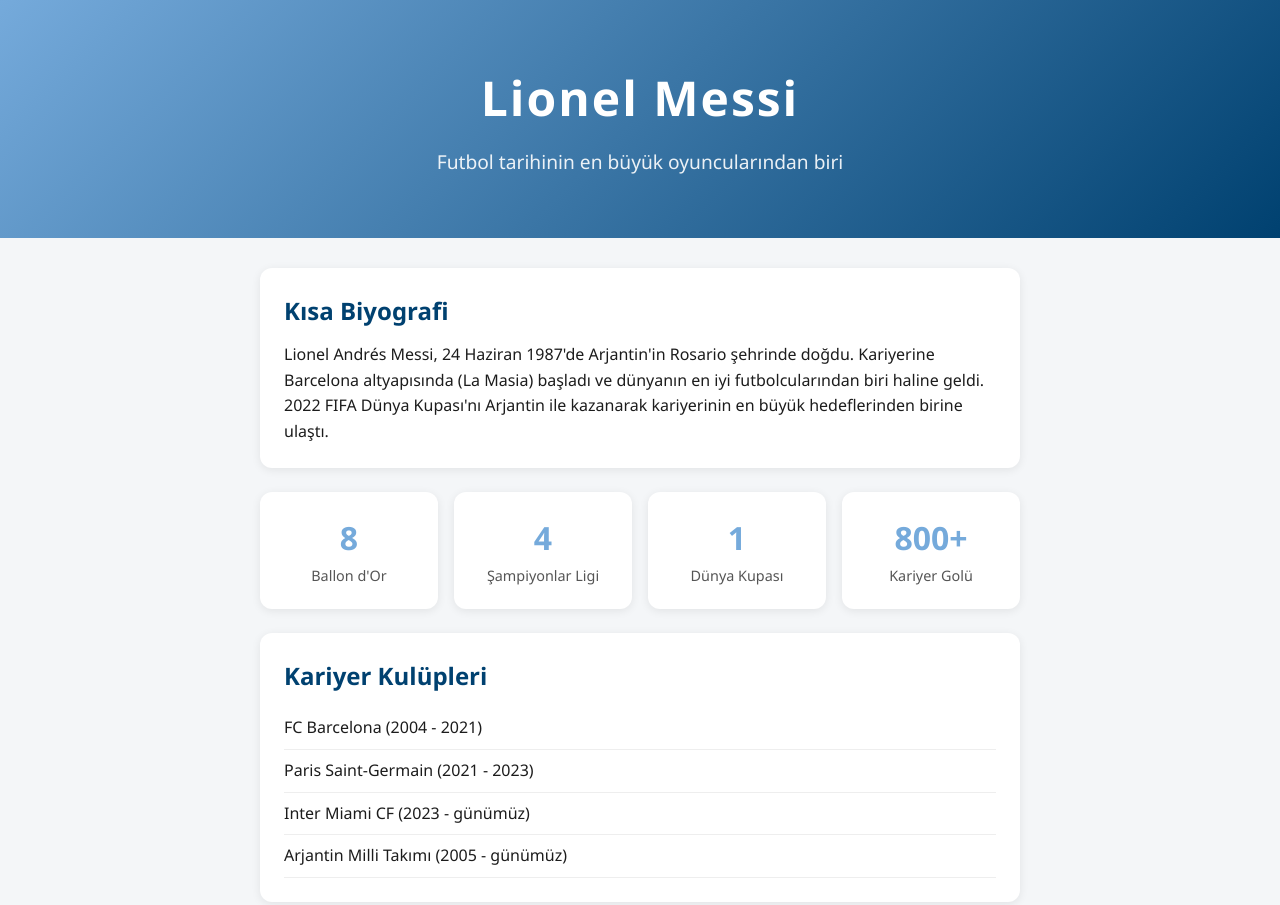
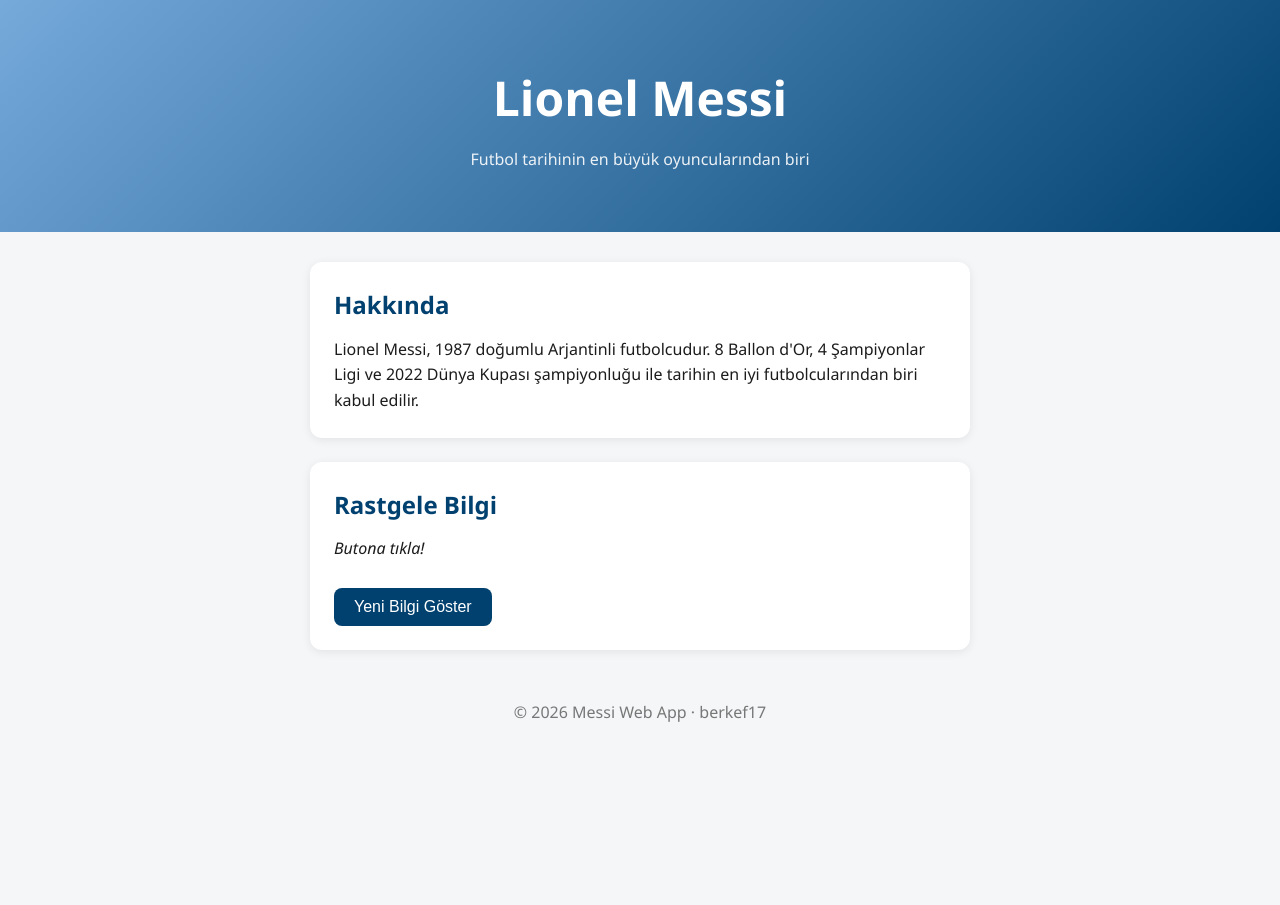
Before and after one commit to berkef17/messiwebapp2, a website: page index.html in a window 1280 px wide. Shown: the top 905 px of the page. After the commit the page ends 800 px from the top, so only its background shows below. Drawn offline with Linux system fonts and the light colour scheme.

Commit message:
Simplify to single-file static web app

```diff
--- a/index.html
+++ b/index.html
@@ -3,8 +3,46 @@
 <head>
   <meta charset="UTF-8" />
   <meta name="viewport" content="width=device-width, initial-scale=1.0" />
-  <title>Lionel Messi - Hakkında</title>
-  <link rel="stylesheet" href="style.css" />
+  <title>Lionel Messi</title>
+  <style>
+    * { margin: 0; padding: 0; box-sizing: border-box; }
+    body {
+      font-family: 'Segoe UI', Tahoma, sans-serif;
+      background: #f4f6f8;
+      color: #1c1c1c;
+      line-height: 1.6;
+    }
+    .hero {
+      background: linear-gradient(135deg, #75aadb, #004170);
+      color: #fff;
+      text-align: center;
+      padding: 60px 20px;
+    }
+    .hero h1 { font-size: 3rem; }
+    .subtitle { margin-top: 10px; opacity: 0.9; }
+    main { max-width: 700px; margin: 30px auto; padding: 0 20px; }
+    .card {
+      background: #fff;
+      border-radius: 12px;
+      padding: 24px;
+      margin-bottom: 24px;
+      box-shadow: 0 2px 10px rgba(0,0,0,0.08);
+    }
+    .card h2 { margin-bottom: 12px; color: #004170; }
+    button {
+      margin-top: 12px;
+      background: #004170;
+      color: #fff;
+      border: none;
+      padding: 10px 20px;
+      border-radius: 8px;
+      cursor: pointer;
+      font-size: 1rem;
+    }
+    button:hover { background: #75aadb; }
+    #fact { font-style: italic; min-height: 40px; }
+    footer { text-align: center; padding: 20px; color: #777; }
+  </style>
 </head>
 <body>
   <header class="hero">
@@ -14,50 +52,35 @@
 
   <main>
     <section class="card">
-      <h2>Kısa Biyografi</h2>
+      <h2>Hakkında</h2>
       <p>
-        Lionel Andrés Messi, 24 Haziran 1987'de Arjantin'in Rosario şehrinde doğdu.
-        Kariyerine Barcelona altyapısında (La Masia) başladı ve dünyanın en iyi
-        futbolcularından biri haline geldi. 2022 FIFA Dünya Kupası'nı Arjantin ile
-        kazanarak kariyerinin en büyük hedeflerinden birine ulaştı.
+        Lionel Messi, 1987 doğumlu Arjantinli futbolcudur. 8 Ballon d'Or,
+        4 Şampiyonlar Ligi ve 2022 Dünya Kupası şampiyonluğu ile tarihin
+        en iyi futbolcularından biri kabul edilir.
       </p>
     </section>
 
-    <section class="stats">
-      <div class="stat">
-        <span class="num">8</span>
-        <span class="label">Ballon d'Or</span>
-      </div>
-      <div class="stat">
-        <span class="num">4</span>
-        <span class="label">Şampiyonlar Ligi</span>
-      </div>
-      <div class="stat">
-        <span class="num">1</span>
-        <span class="label">Dünya Kupası</span>
-      </div>
-      <div class="stat">
-        <span class="num" id="goalCount">800+</span>
-        <span class="label">Kariyer Golü</span>
-      </div>
-    </section>
-
     <section class="card">
-      <h2>Kariyer Kulüpleri</h2>
-      <ul id="clubList"></ul>
-    </section>
-
-    <section class="card fact-section">
-      <h2>Rastgele Messi Bilgisi</h2>
+      <h2>Rastgele Bilgi</h2>
       <p id="fact">Butona tıkla!</p>
-      <button id="factBtn">Yeni Bilgi Göster</button>
+      <button onclick="showFact()">Yeni Bilgi Göster</button>
     </section>
   </main>
 
-  <footer>
-    <p>&copy; 2026 Messi Web App · berkef17</p>
-  </footer>
+  <footer>&copy; 2026 Messi Web App · berkef17</footer>
 
-  <script src="script.js"></script>
+  <script>
+    const facts = [
+      "Messi 8 kez Ballon d'Or kazandı.",
+      "2022 Dünya Kupası'nı Arjantin ile kazandı.",
+      "Barcelona ile 4 Şampiyonlar Ligi kupası aldı.",
+      "2011-12 sezonunda 91 gol atarak dünya rekoru kırdı.",
+      "La Liga tarihinin en golcü oyuncusudur."
+    ];
+    function showFact() {
+      const f = facts[Math.floor(Math.random() * facts.length)];
+      document.getElementById('fact').textContent = f;
+    }
+  </script>
 </body>
 </html>
```
